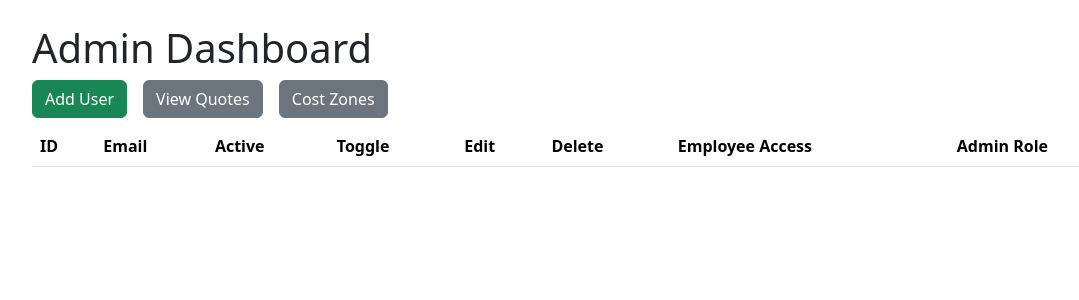
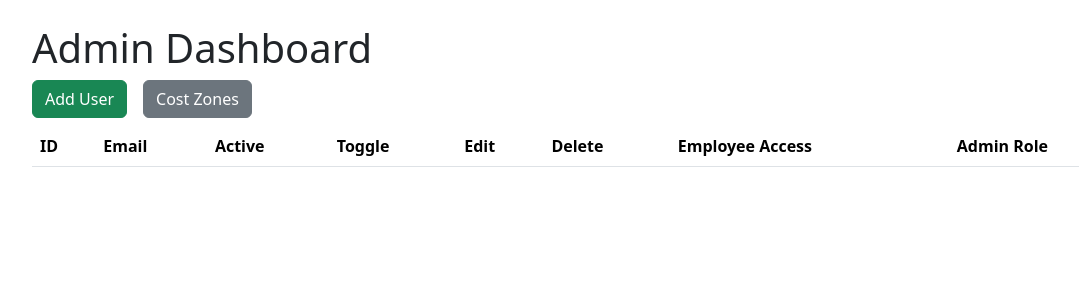
Before and after one commit to kdnye/EXPENSES, a Python web app: template templates/admin_dashboard.html in a window 1280 px wide. Shown: the part 56-356 px from the top of the page, without its empty margins (50-1129 px from the left). Run offline with Jinja, Linux system fonts and the light colour scheme; the template is opened without the code that fills it, so the values that code supplies are empty.

Commit message:
Remove stale quote links and align expense template filename

```diff
--- a/app/expenses.py
+++ b/app/expenses.py
@@ -212,7 +212,7 @@ def new_expense() -> str | Response:
         "expenses/new_expense.html",
         supervisors=supervisors,
         expense_types=expense_types,
-        reference_workbook="Dave Alexander Expense Report 12.12.2023.xlsx",
+        reference_workbook="expense_report_template.xlsx",
     )
 
 
--- a/templates/admin_dashboard.html
+++ b/templates/admin_dashboard.html
@@ -10,9 +10,6 @@
         {% if settings_url %}
         <a class="btn btn-warning" href="{{ settings_url }}">Settings</a>
         {% endif %}
-      </div>
-      <div class="btn-group me-2 mb-2" role="group" aria-label="Quote tools">
-        <a class="btn btn-secondary" href="{{ url_for('admin_quotes.quotes_html') }}">View Quotes</a>
       </div>
       <div class="btn-group mb-2" role="group" aria-label="Zone tools">
         <a class="btn btn-secondary" href="{{ url_for('admin.list_cost_zones') }}">Cost Zones</a>
--- a/templates/admin_employee_dashboard.html
+++ b/templates/admin_employee_dashboard.html
@@ -3,8 +3,7 @@
 {% block content %}
 <section class="admin-dashboard text-center">
   <h1 class="mb-3">Team Quote Access</h1>
-  <p class="lead">Review stored pricing data from the internal quotes dashboard.</p>
-  <a class="btn btn-primary" href="{{ url_for('admin_quotes.quotes_html') }}">Open Quotes</a>
+  <p class="lead">Quote tools are no longer available in this application.</p>
   <p class="mt-3 text-muted">Need broader permissions? Contact a super administrator for help.</p>
 </section>
 {% endblock %}
--- a/templates/base.html
+++ b/templates/base.html
@@ -44,15 +44,9 @@
             <li class="nav-item">
               <a class="nav-link" href="{{ url_for('admin.dashboard') }}">Admin Dashboard</a>
             </li>
-            <li class="nav-item">
-              <a class="nav-link" href="#">Quotes</a>
-            </li>
             {% elif current_user.role == 'employee' and current_user.employee_approved %}
             <li class="nav-item">
               <a class="nav-link" href="{{ url_for('admin.dashboard') }}">Team Dashboard</a>
-            </li>
-            <li class="nav-item">
-              <a class="nav-link" href="#">Quotes</a>
             </li>
             <li class="nav-item">
               <a class="nav-link" href="{{ url_for('expenses.new_expense') }}">New Expense</a>
```
Also changed, not shown: tests/test_auth_redirect_routes.py (+3 -1 lines), tests/test_expenses_form_validation.py (+10 -0 lines), tests/test_legacy_quote_admin_cleanup.py (+26 -0 lines).
